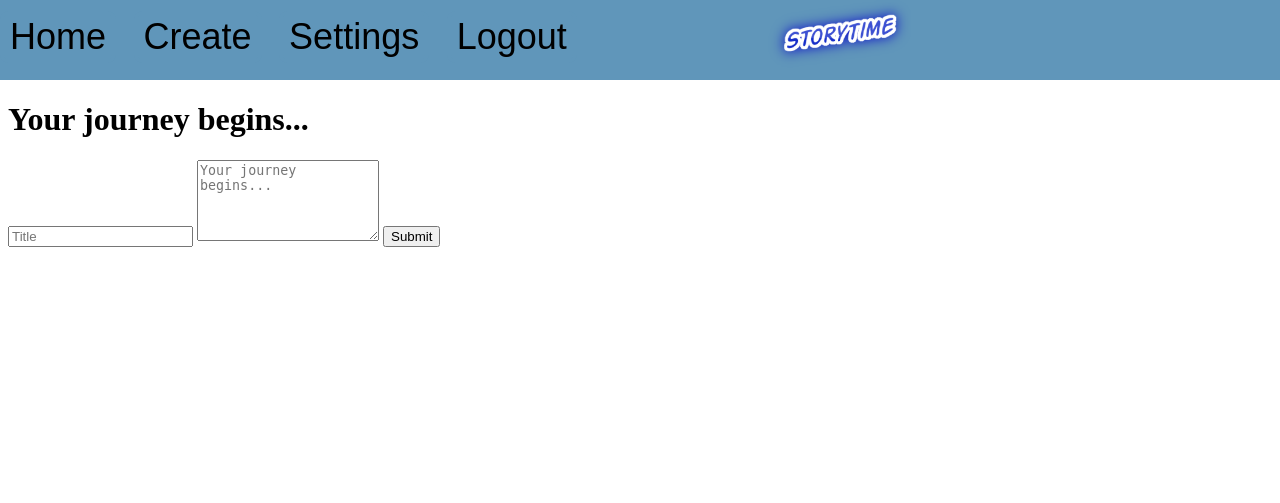
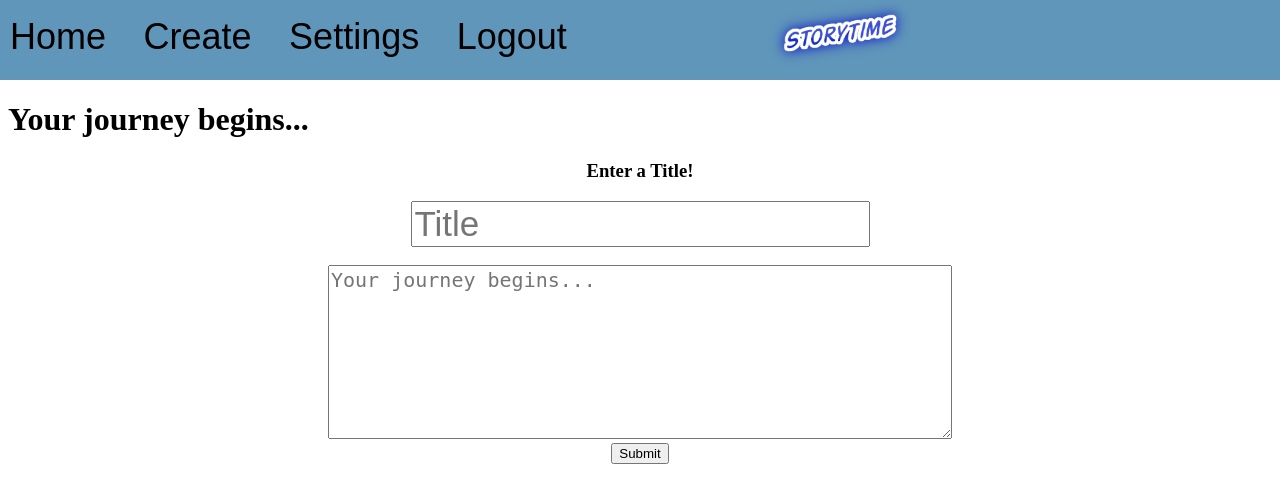
Before and after one commit to katelyj/TeamGibby_Project2, a Flask app: page /newStory/ in a window 1280 px wide. Shown: the top 503 px of the page. Run offline with Flask 2, Linux system fonts and the light colour scheme.

Commit message:
tryna make stuff not ugly

```diff
--- a/static/style/style.css
+++ b/static/style/style.css
@@ -7,6 +7,8 @@ body {
 form {
     display: inline-block;
 }
+
+
 
 #title-image {
     height: 70px;
--- a/templates/newStory.html
+++ b/templates/newStory.html
@@ -3,11 +3,15 @@
 {% block content %}
 
     <h1> Your journey begins... </h1>
-
+    <center>
     <form action="/newStory/" method="post" style="display: block;">
-        <input type="text" name="title" class="form-control" placeholder="Title" required>
-        <textarea name="story" rows="5" maxlength="200" placeholder="Your journey begins..." required></textarea>
+    	<h3> Enter a Title!</h3>
+        <input type="text" name="title" style="font-size:35px"class="form-control" placeholder="Title" required>
+        <br>
+        <br>
+        <textarea name="story" rows="7" cols="50" style="font-size:20px" maxlength="300" placeholder="Your journey begins..." required></textarea>
+        <br>
         <input type="submit" name="submit" value="Submit">
     </form>
-
+</center>
 {% endblock %}
--- a/templates/story.html
+++ b/templates/story.html
@@ -19,7 +19,8 @@
         {{lastEntry}}
         <br>
         <br>
-        <textarea name="story" id="textarea" rows="6" maxlength="100" placeholder="Continue the story" required></textarea>
+        <textarea name="story" id="textarea" rows="6" cols="50" maxlength="300" placeholder="Continue the story" required></textarea>
+        <br>
         <input type="submit" name="submit" Value="Submit">
         {%endif %}
 
```
Also changed, not shown: data/database.db.
